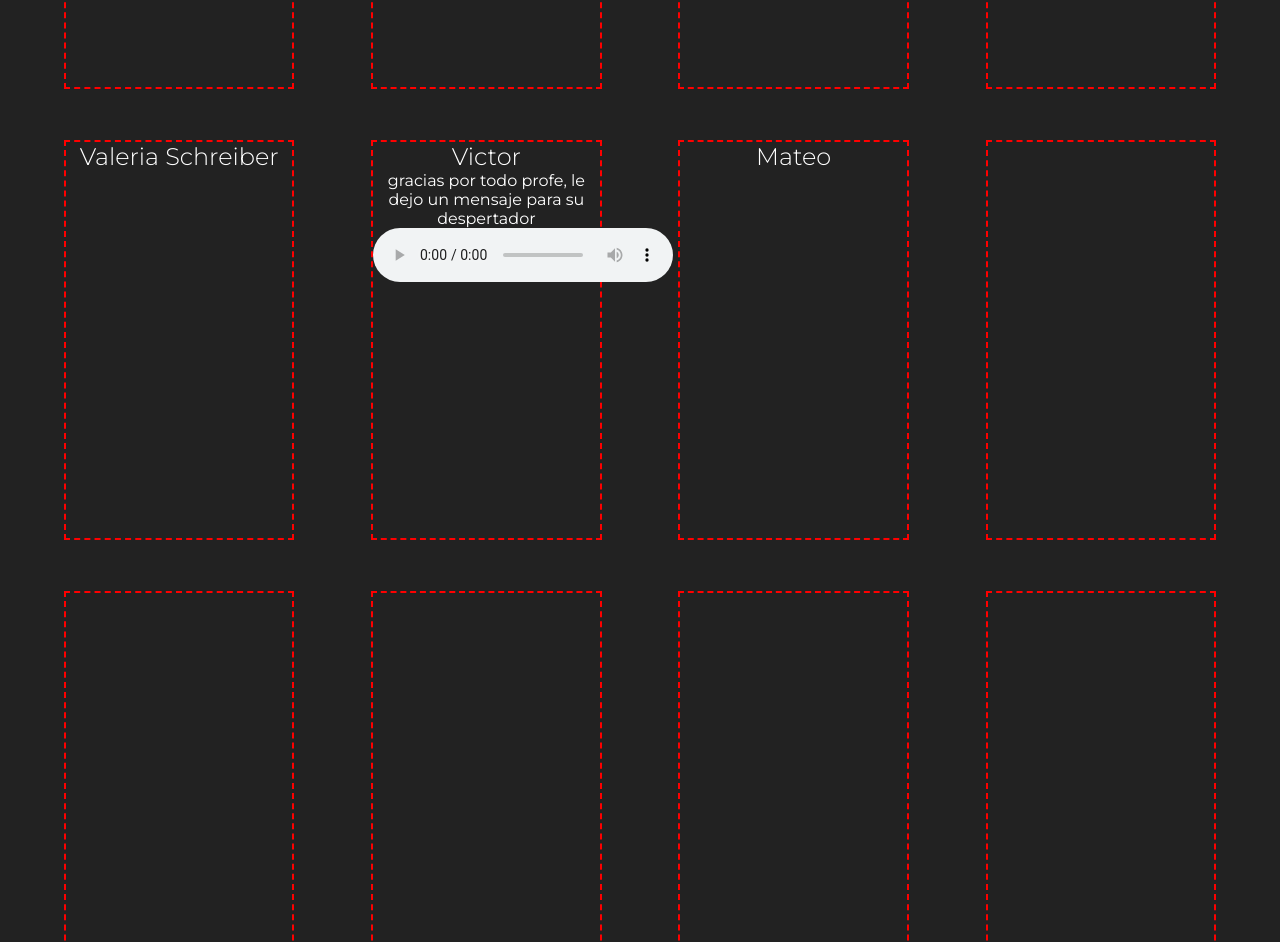
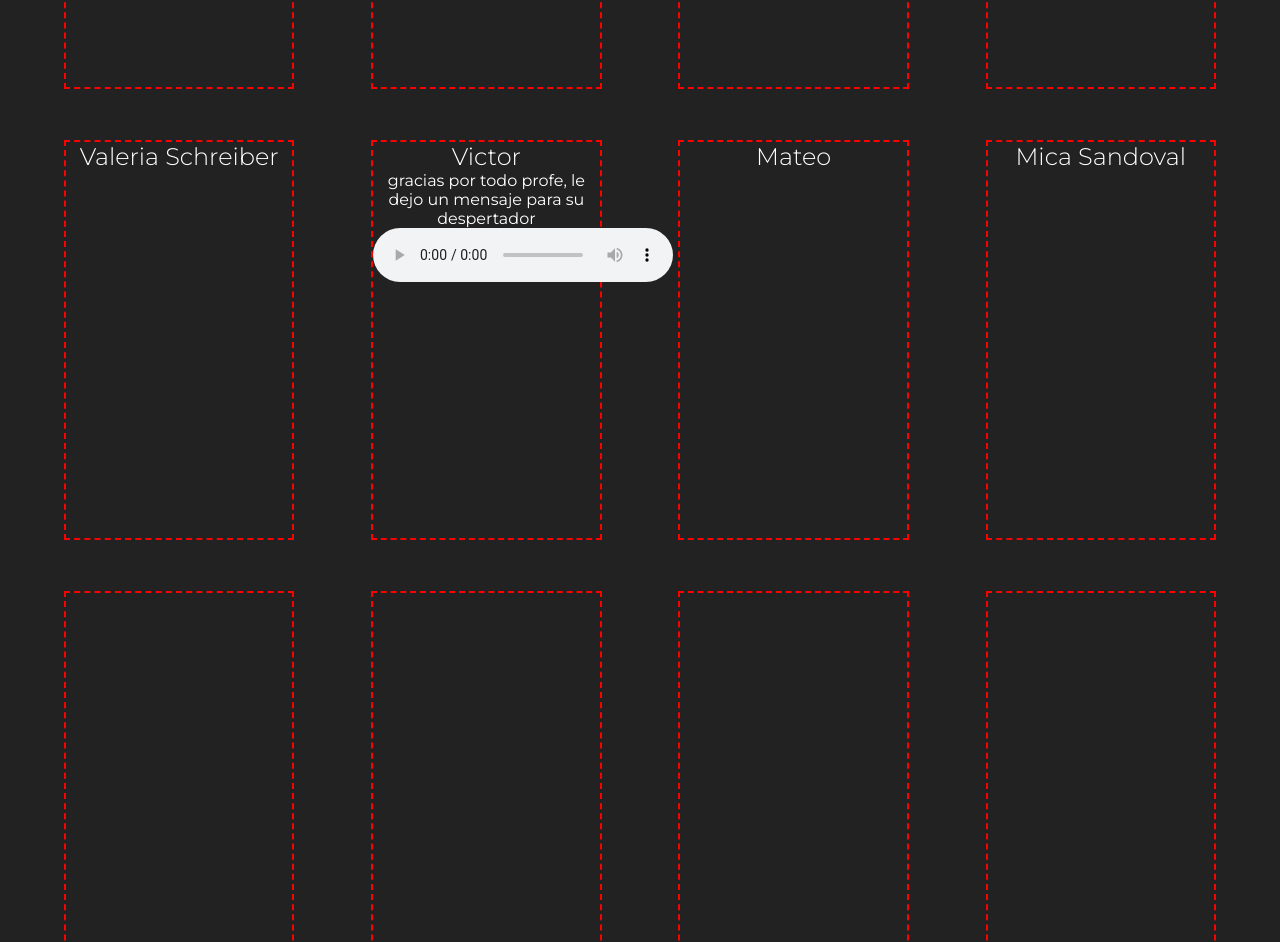
Before and after one commit to j-madruga/bootstrapfail, a plain HTML site: page index.html in a window 1280 px wide. Shown: the part 3119-4061 px from the top of the page. Drawn offline with Linux system fonts and the light colour scheme; a script that the page names is missing.

Commit message:
reserva mica-sandoval

```diff
--- a/index.html
+++ b/index.html
@@ -346,8 +346,8 @@
             <h2>Mateo</h2>
             <p></p>
         </article>
-        <article>
-            <h2></h2>
+        <article class="mica-sando">
+            <h2>Mica Sandoval</h2>
             <p></p>
         </article>
         <article>
@@ -441,7 +441,7 @@
     <script src="app.js"></script>
     <script src="vanilla-tilt.min.js"></script>
     <script>
-        VanillaTilt.init(document.querySelectorAll(".card-farid"),{
+        VanillaTilt.init(document.querySelectorAll(".card-farid"), {
             glare: true,
             reverse: true,
             "max-glare": 0.5
```
Lines whose indentation alone changed are shown as unchanged.
